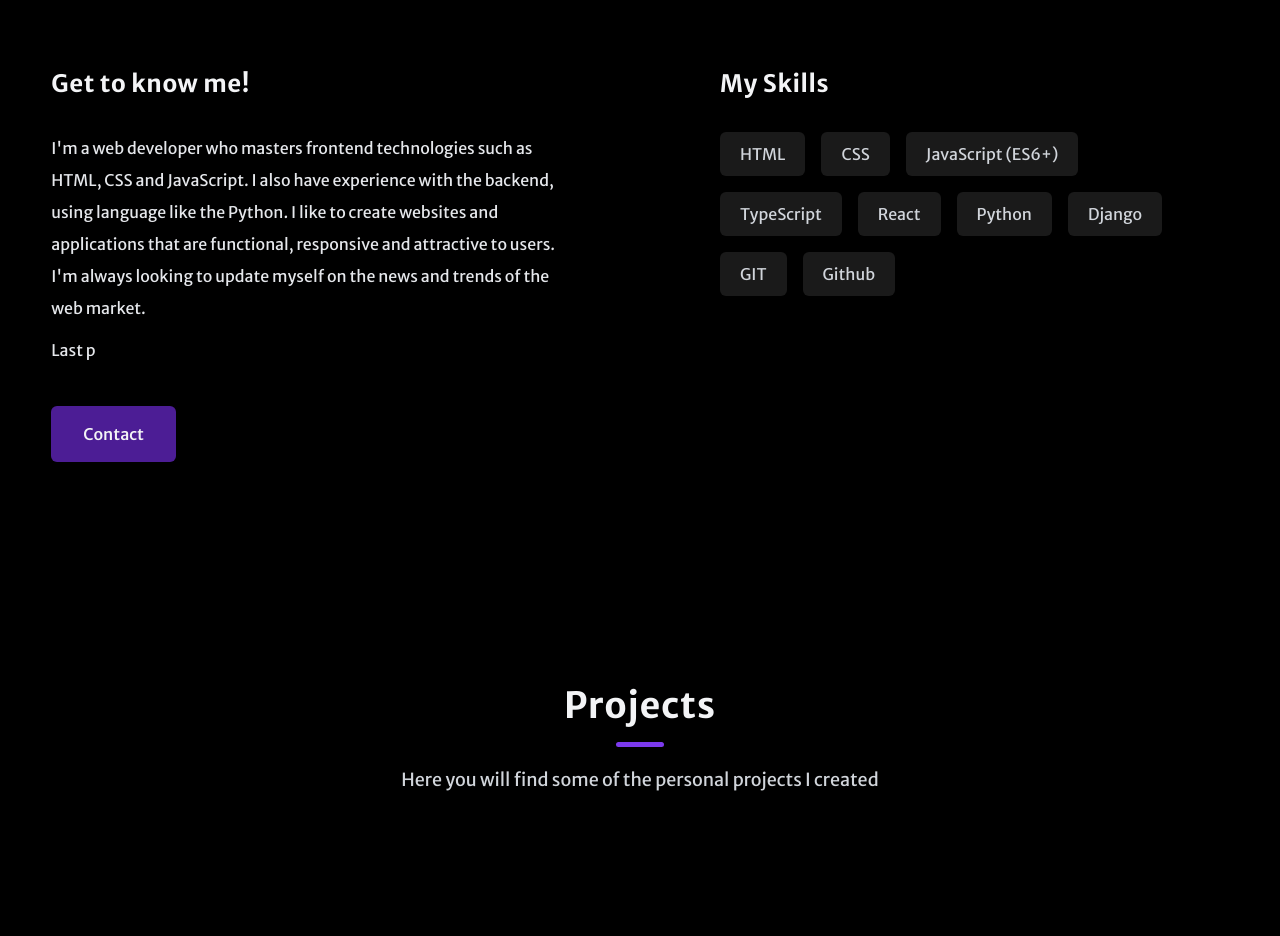
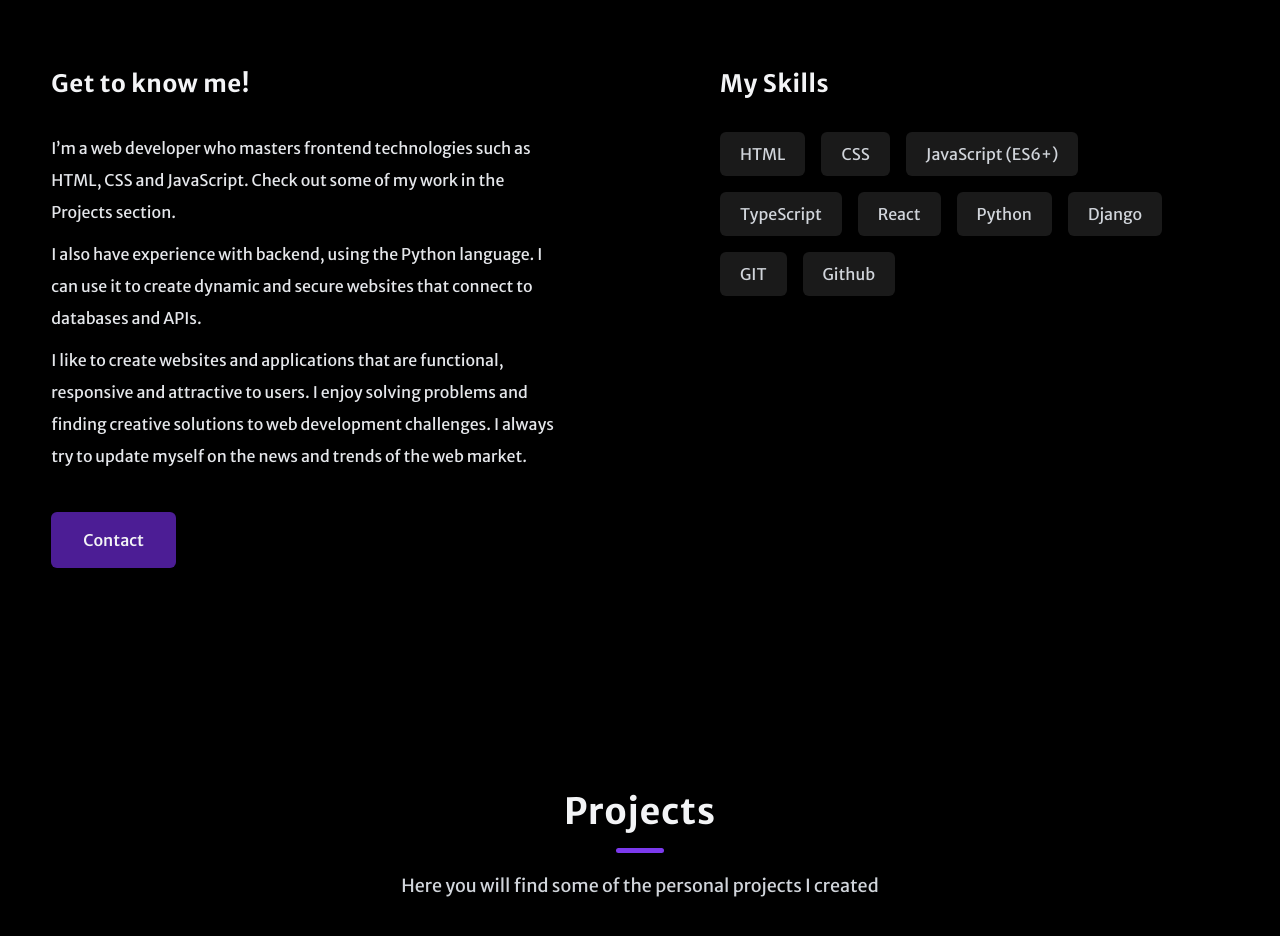
Before and after one commit to dkshs/dkshs.me, a Next.js app: page / in a window 1280 px wide. Shown: the part 1060-1996 px from the top of the page. Built offline with nearby package versions, Linux system fonts and the light colour scheme.

Commit message:
feat: putting my data in `data.json` and using them in components and pages

```diff
--- /dev/null
+++ b/data.json
@@ -0,0 +1,47 @@
+{
+  "name": "DKSHS",
+  "github": "https://github.com/ShadowsS01",
+  "sections": {
+    "home": {
+      "id": "home",
+      "title": "Hey, I'm DKSHS",
+      "description": "A Web developer who creates websites and applications with a focus on the Frontend and a little Backend.",
+      "content": {}
+    },
+    "about": {
+      "id": "about",
+      "title": "About Me",
+      "description": "Here you will find more information about me, what I do, and my current skills mostly in terms of programming and technology",
+      "content": {
+        "getToKnowMe": {
+          "title": "Get to know me!",
+          "content": [
+            "I’m a web developer who masters frontend technologies such as HTML, CSS and JavaScript. Check out some of my work in the Projects section.",
+            "I also have experience with backend, using the Python language. I can use it to create dynamic and secure websites that connect to databases and APIs.",
+            "I like to create websites and applications that are functional, responsive and attractive to users. I enjoy solving problems and finding creative solutions to web development challenges. I always try to update myself on the news and trends of the web market."
+          ]
+        },
+        "mySkills": {
+          "title": "My Skills",
+          "content": [
+            "HTML",
+            "CSS",
+            "JavaScript (ES6+)",
+            "TypeScript",
+            "React",
+            "Python",
+            "Django",
+            "GIT",
+            "Github"
+          ]
+        }
+      }
+    },
+    "projects": {
+      "id": "projects",
+      "title": "Projects",
+      "description": "Here you will find some of the personal projects I created",
+      "content": {}
+    }
+  }
+}
--- a/src/components/Header/Header.tsx
+++ b/src/components/Header/Header.tsx
@@ -1,8 +1,11 @@
 import Image from "next/image";
 import Link from "next/link";
 import { NavLink } from "./components";
+import data from "../../../data.json";
 
 export function Header() {
+  const { name, github, sections } = data;
+
   return (
     <header className="fixed inset-x-0 top-0 z-[9999] h-16 border-b border-zinc-800/80 bg-black/20 backdrop-blur-md md:h-[72px]">
       <div className="flex h-full items-center justify-between px-4 sm:px-6 md:px-12">
@@ -12,27 +15,25 @@ export function Header() {
         >
           <div className="relative h-10 w-10 md:h-[50px] md:w-[50px]">
             <Image
-              src="https://github.com/ShadowsS01.png"
+              src={`${github}.png`}
               alt="DKSHS Logo Image"
               className="rounded-full"
               fill
             />
           </div>
           <span className="pr-1 text-xl font-bold uppercase text-white duration-200 group-hover:text-violet-400">
-            DKSHS
+            {name}
           </span>
         </Link>
         <div className="flex items-center">
           <ul className="flex space-x-2 uppercase">
-            <li>
-              <NavLink href="/">Home</NavLink>
-            </li>
-            <li>
-              <NavLink href="#about">About</NavLink>
-            </li>
-            <li>
-              <NavLink href="#projects">Projects</NavLink>
-            </li>
+            {Object.entries(sections).map(([key, value], i) => (
+              <li key={key}>
+                <NavLink href={i === 0 ? "/" : `#${value.id}`}>
+                  {value.id}
+                </NavLink>
+              </li>
+            ))}
           </ul>
         </div>
       </div>
--- a/src/components/Sections/About.tsx
+++ b/src/components/Sections/About.tsx
@@ -1,56 +1,44 @@
+import type { AboutMeSectionProps } from "@/utils/types";
+
 import NextLink from "next/link";
 import { Button } from "@/components/ui/button";
-import { Section } from "./components";
+import { AboutParagraph, Section } from "./components";
 
-const aboutMe = `I'm a web developer who masters frontend technologies such as
-HTML, CSS and JavaScript. I also have experience with the backend,
-using language like the Python. I like to create
-websites and applications that are functional, responsive and
-attractive to users. I'm always looking to update myself on the
-news and trends of the web market.`;
+export function AboutSection({
+  data: { title, description, content, id },
+}: AboutMeSectionProps) {
+  const { getToKnowMe, mySkills } = content;
 
-const skills = [
-  "HTML",
-  "CSS",
-  "JavaScript (ES6+)",
-  "TypeScript",
-  "React",
-  "Python",
-  "Django",
-  "GIT",
-  "Github",
-];
-
-export function AboutSection() {
   return (
-    <Section.Root id="about">
+    <Section.Root id={id}>
       <Section.Container>
-        <Section.Title>About Me</Section.Title>
-        <Section.Description>
-          Here you will find more information about me, what I do, and my
-          current skills mostly in terms of programming and technology
-        </Section.Description>
+        <Section.Title>{title}</Section.Title>
+        <Section.Description>{description}</Section.Description>
         <div className="grid gap-14 mdlg:grid-cols-2 mdlg:gap-40">
           <div>
             <h3 className="mb-8 text-2xl font-bold tracking-wide">
-              Get to know me!
+              {getToKnowMe.title}
             </h3>
             <div>
-              <p className="mb-2.5 max-w-xl text-base leading-loose text-gray-200">
-                {aboutMe}
-              </p>
-              <p className="mb-10 max-w-xl text-base leading-loose text-gray-200">
-                Last p
-              </p>
+              {getToKnowMe.content.map((text, i) => (
+                <AboutParagraph
+                  key={i}
+                  text={text}
+                  i={i}
+                  contentLength={getToKnowMe.content.length}
+                />
+              ))}
             </div>
             <Button size="xlg" asChild>
               <NextLink href="#contact">Contact</NextLink>
             </Button>
           </div>
           <div>
-            <h3 className="mb-8 text-2xl font-bold tracking-wide">My Skills</h3>
+            <h3 className="mb-8 text-2xl font-bold tracking-wide">
+              {mySkills.title}
+            </h3>
             <div className="flex flex-wrap">
-              {skills.map((skill, i) => (
+              {mySkills.content.map((skill, i) => (
                 <div
                   className="mb-4 mr-4 rounded-md bg-white/10 px-5 py-2.5 text-gray-300"
                   key={i}
--- a/src/components/Sections/Home.tsx
+++ b/src/components/Sections/Home.tsx
@@ -1,8 +1,12 @@
+import type { HomeSectionProps } from "@/utils/types";
+
 import NextLink from "next/link";
 import { Section } from "./components";
 import { Button } from "@/components/ui/button";
 
-export function HomeSection() {
+export function HomeSection({
+  data: { title, description },
+}: HomeSectionProps) {
   return (
     <Section.Root className="relative h-screen">
       <Section.Container className="absolute left-1/2 top-[35%] w-[92%] max-w-[90rem] -translate-x-1/2 -translate-y-1/2 md:top-[40%]">
@@ -10,12 +14,11 @@ export function HomeSection() {
           asChild
           className="text-center text-6xl font-extrabold tracking-wide"
         >
-          <h1>Hey, I&apos;m DKSHS</h1>
+          <h1>{title}</h1>
         </Section.Title>
         <div className="mx-auto mt-10 max-w-4xl">
           <Section.Description className="mb-0 text-center text-xl tracking-wide text-inherit">
-            A Web developer who creates websites and applications with a focus
-            on the Frontend and a little Backend.
+            {description}
           </Section.Description>
         </div>
         <div className="mt-14 text-center md:mt-16">
--- a/src/components/Sections/Projects.tsx
+++ b/src/components/Sections/Projects.tsx
@@ -1,13 +1,15 @@
+import type { ProjectsSectionProps } from "@/utils/types";
+
 import { Section } from "./components";
 
-export function ProjectsSection() {
+export function ProjectsSection({
+  data: { title, description, id },
+}: ProjectsSectionProps) {
   return (
-    <Section.Root id="projects">
+    <Section.Root id={id}>
       <Section.Container>
-        <Section.Title>Projects</Section.Title>
-        <Section.Description>
-          Here you will find some of the personal projects I created
-        </Section.Description>
+        <Section.Title>{title}</Section.Title>
+        <Section.Description>{description}</Section.Description>
         <div>{/* Content */}</div>
       </Section.Container>
     </Section.Root>
--- /dev/null
+++ b/src/components/Sections/components/AboutParagraph.tsx
@@ -0,0 +1,23 @@
+type AboutParagraphProps = {
+  text: string;
+  i: number;
+  contentLength: number;
+};
+
+export function AboutParagraph({
+  text,
+  i,
+  contentLength,
+}: AboutParagraphProps) {
+  const isLast = contentLength - 1 === i;
+
+  return (
+    <p
+      className={`${
+        isLast ? "mb-10" : "mb-2.5"
+      } max-w-xl text-base leading-loose text-gray-200`}
+    >
+      {text}
+    </p>
+  );
+}
--- a/src/components/Sections/components/index.tsx
+++ b/src/components/Sections/components/index.tsx
@@ -80,3 +80,4 @@ export const Section = {
   Title: SectionTitle,
   Description: SectionDescription,
 };
+export { AboutParagraph } from "./AboutParagraph";
--- a/src/pages/index.tsx
+++ b/src/pages/index.tsx
@@ -1,13 +1,16 @@
 import { Meta } from "@/components/Meta";
 import { Sections } from "@/components/Sections";
+import data from "../../data.json";
 
 export default function HomePage() {
+  const { home, about, projects } = data.sections;
+
   return (
     <>
       <Meta description="Bridge to my projects." path="/" />
-      <Sections.Home />
-      <Sections.About />
-      <Sections.Projects />
+      <Sections.Home data={home} />
+      <Sections.About data={about} />
+      <Sections.Projects data={projects} />
     </>
   );
 }
--- /dev/null
+++ b/src/utils/types.ts
@@ -0,0 +1,5 @@
+import type { sections } from "../../data.json";
+
+export type HomeSectionProps = { data: typeof sections.home };
+export type AboutMeSectionProps = { data: typeof sections.about };
+export type ProjectsSectionProps = { data: typeof sections.projects };
```
